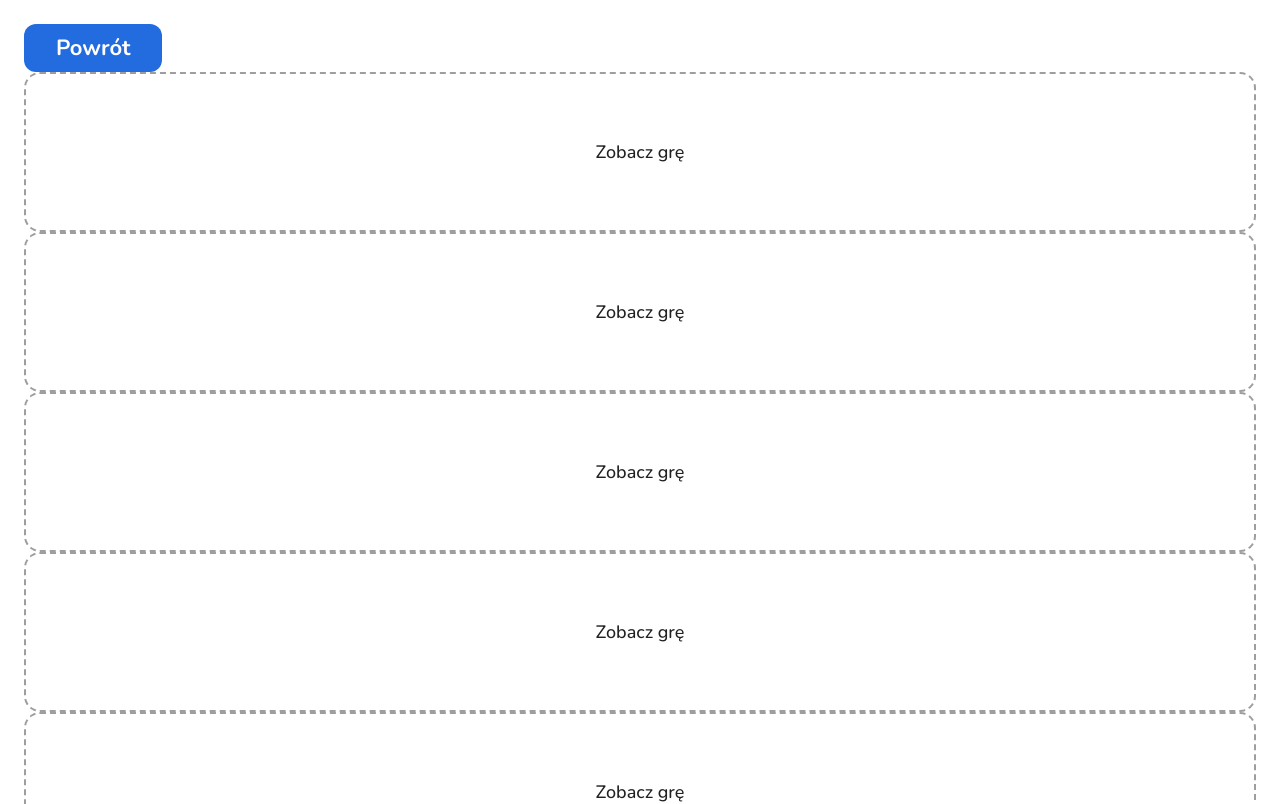
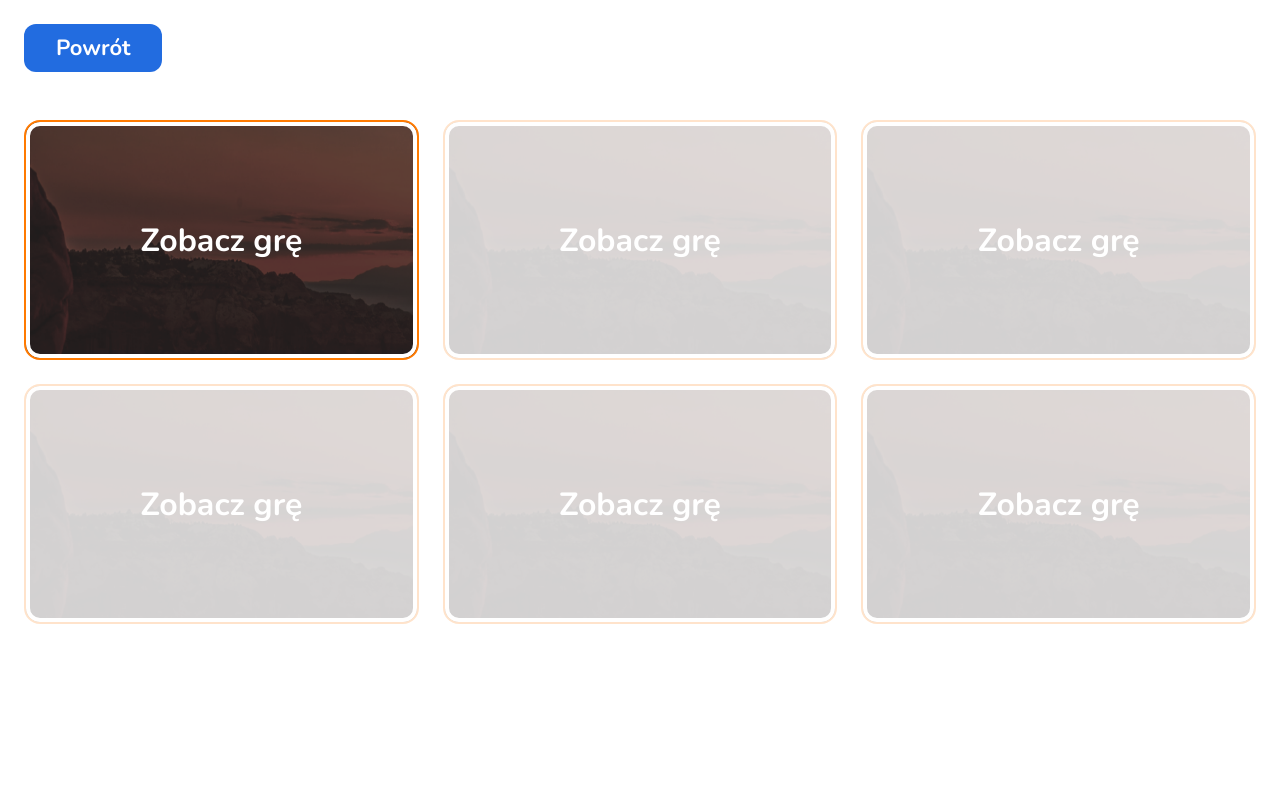
Before and after one commit to kamilMalinowski/duchnauki-landing-page, a React (Vite) app: page /demos/other in a window 1280 px wide. Shown: the top 804 px of the page. Built offline with nearby package versions, Linux system fonts and the light colour scheme.

Commit message:
update styles

```diff
--- a/src/components/ui/Lesson.scss
+++ b/src/components/ui/Lesson.scss
@@ -1,8 +1,20 @@
 .lesson-card{
     padding: 1rem;
-    border: 2px dashed var(--grey-500);
+    border: 2px solid var(--primary);
     border-radius: 1rem;
-    height: 10rem;
+    box-shadow: inset 0 0 0 4px var(--white);
+    transition:all 0.2s ease-in-out ;
+    color: var(--white);
+    font-size: 2rem;
+    font-weight: 700;
+    height: 15rem;
     display: grid;
     place-content: center;
+    background-image: url("/src/assets/duchnauki_bg.png");
+    background-size: cover;
+    background-repeat: no-repeat;
+    &:hover{
+        border: 2px solid var(--secondary);
+        transform: scale(0.98);
+    }
 }
--- a/src/pages/demos/Other.jsx
+++ b/src/pages/demos/Other.jsx
@@ -13,8 +13,8 @@ function Other() {
             </NavLink>
           </nav>
         </header>
-        <div>
-          <Lesson path="/demos/other/game_1" />
+        <div className="other-section">
+          <Lesson target="_blank" path="/demos/other/game_1" />
           <Lesson path="/" />
           <Lesson path="/" />
           <Lesson path="/" />
--- a/src/pages/demos/Other.scss
+++ b/src/pages/demos/Other.scss
@@ -3,3 +3,15 @@
     margin-inline: auto;
     padding: 1.5rem;
 }
+
+.other-section{
+    margin-top: 3rem;
+    display: grid;
+    grid-template-columns: repeat(auto-fit, minmax(min(100%, 20rem), 1fr));
+    gap: 1.5rem;
+    & [href="/"]{
+        opacity: 0.2;
+        pointer-events: none;
+    }
+
+}
--- a/src/pages/demos/other/Game_1.jsx
+++ b/src/pages/demos/other/Game_1.jsx
@@ -2,7 +2,7 @@ import "./Game_1.scss"
 
 function Game_1() {
   return (
-  <div>game</div>
+  <div className="game-1">Coming soon</div>
   );
 }
 
--- a/src/pages/demos/other/Game_1.scss
+++ b/src/pages/demos/other/Game_1.scss
@@ -0,0 +1,7 @@
+.game-1{
+display: grid;
+place-content: center;
+height: 100vh;
+font-weight: 700;
+font-size: 4rem;
+}
```
